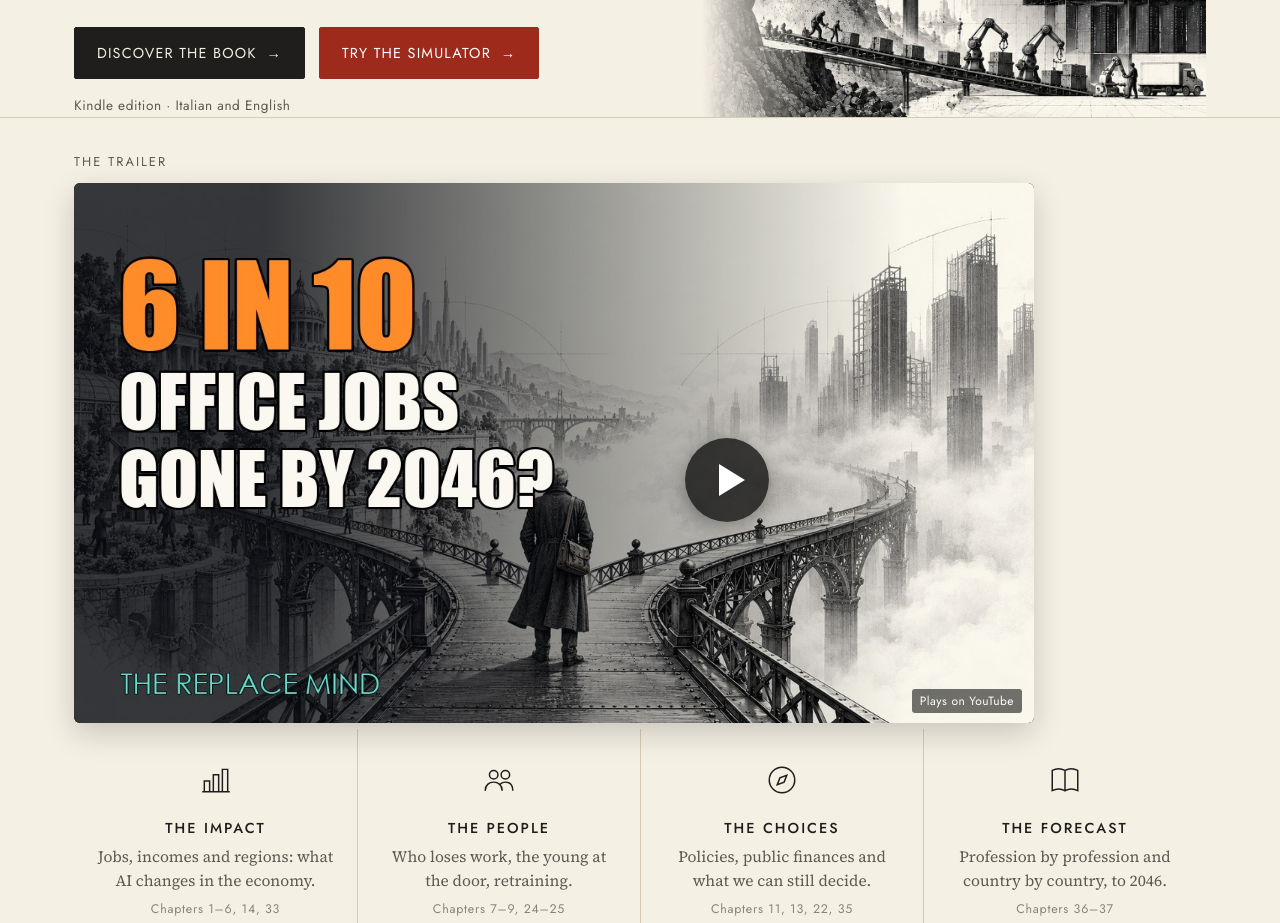
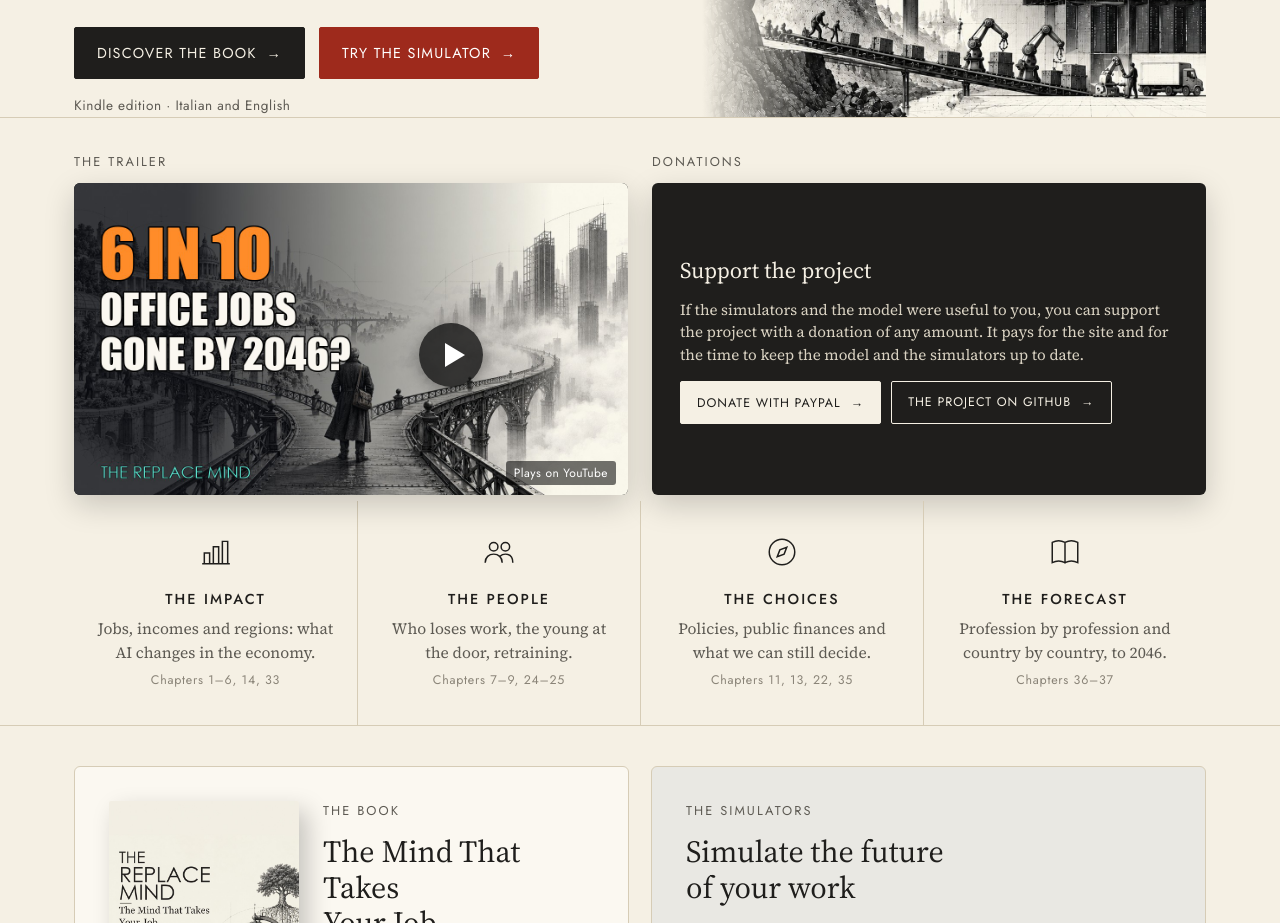
Before and after one commit to 0xENX/aimodel_replication, a plain HTML site: page simulator/index.html in a window 1280 px wide. Shown: the part 631-1554 px from the top of the page. Drawn offline with Linux system fonts and the light colour scheme; no server answers.

Commit message:
Home: smaller trailer, support box beside it with PayPal and GitHub

```diff
--- a/simulator/home.css
+++ b/simulator/home.css
@@ -203,14 +203,31 @@ html[lang="en"] #ed-it { display: none; }
 }
 
 /* book trailer: a still with a play button, the YouTube player loads on click */
+/* home: the trailer and, beside it, a box of the same size to support the project */
+.trailer-row { display: grid; grid-template-columns: repeat(2, minmax(0, 640px)); grid-template-areas: "e1 e2" "t s"; column-gap: 24px; }
+.trailer-row .e-trailer { grid-area: e1; } .trailer-row .trailer { grid-area: t; } .trailer-row .e-support { grid-area: e2; } .trailer-row .support { grid-area: s; }
+.support { background: var(--ink); color: var(--paper); border-radius: 6px; padding: 20px 28px; display: flex; flex-direction: column; justify-content: center; align-items: flex-start; gap: 10px; aspect-ratio: 16 / 9; box-shadow: 0 10px 30px rgba(0, 0, 0, .18); }
+.support h2 { font-weight: 400; margin: 0; font-size: 1.4rem; }
+.support p { margin: 0; color: #d9d2c2; font-size: .95rem; line-height: 1.5; }
+.support[hidden], .trailer-row .eyebrow[hidden] { display: none; }
+.support .btns { display: flex; flex-wrap: wrap; gap: 10px; margin-top: 4px; }
+.support .btn { padding: 11px 16px; font-size: .78rem; }
+.support .btn:not(.paper) { border-color: var(--paper); color: var(--paper); }
+.support .btn:not(.paper):hover { background: var(--paper); color: var(--ink); }
+.btn.paper { background: var(--paper); border-color: var(--paper); color: var(--ink); }
+@media (max-width: 1100px) { .support { aspect-ratio: auto; } .trailer-row { grid-template-columns: minmax(0, 640px); grid-template-areas: "e1" "t" "e2" "s"; } .trailer-row .e-support { margin-top: 28px; } }
+.donate-dialog { border: 0; border-radius: 8px; padding: 34px 20px 16px; width: min(420px, calc(100vw - 32px)); background: var(--paper); color: var(--ink); }
+.donate-dialog::backdrop { background: rgba(0, 0, 0, .55); }
+.donate-dialog .close { position: absolute; top: 6px; right: 10px; border: 0; background: none; font-size: 1.6rem; line-height: 1; cursor: pointer; color: var(--ink); }
+.donate-dialog .paypal { min-height: 120px; }
 .trailer-sec { padding: 34px 0 6px; }
 .trailer-sec .eyebrow { margin-bottom: 12px; }
-.trailer { position: relative; max-width: 960px; aspect-ratio: 16 / 9; border-radius: 6px; overflow: hidden; background: #0b0b0b; box-shadow: 0 10px 30px rgba(0, 0, 0, .18); }
+.trailer { position: relative; max-width: 640px; aspect-ratio: 16 / 9; border-radius: 6px; overflow: hidden; background: #0b0b0b; box-shadow: 0 10px 30px rgba(0, 0, 0, .18); }
 .trailer iframe, .trailer-play { position: absolute; inset: 0; width: 100%; height: 100%; border: 0; }
 .trailer-play { padding: 0; cursor: pointer; background: none; display: block; }
 .trailer-play img { width: 100%; height: 100%; object-fit: cover; display: block; transition: filter .2s; }
 .trailer-play:hover img { filter: brightness(.88); }
-.trailer-icon { position: absolute; left: 68%; top: 55%; width: 84px; height: 84px; margin: -42px 0 0 -42px; border-radius: 50%; background: rgba(15, 15, 15, .78); box-shadow: 0 4px 18px rgba(0, 0, 0, .35); }
-.trailer-icon::after { content: ""; position: absolute; left: 34px; top: 26px; border-style: solid; border-width: 16px 0 16px 26px; border-color: transparent transparent transparent #fff; }
+.trailer-icon { position: absolute; left: 68%; top: 55%; width: 64px; height: 64px; margin: -32px 0 0 -32px; border-radius: 50%; background: rgba(15, 15, 15, .78); box-shadow: 0 4px 18px rgba(0, 0, 0, .35); }
+.trailer-icon::after { content: ""; position: absolute; left: 26px; top: 20px; border-style: solid; border-width: 12px 0 12px 20px; border-color: transparent transparent transparent #fff; }
 .trailer-note { position: absolute; right: 12px; bottom: 10px; font-family: var(--sans); font-size: .75rem; letter-spacing: .04em; color: #fff; background: rgba(0, 0, 0, .55); padding: 3px 8px; border-radius: 3px; }
 .trailer-play:focus-visible { outline: 3px solid var(--ink); outline-offset: 3px; }
--- a/simulator/index.html
+++ b/simulator/index.html
@@ -57,9 +57,22 @@
   </section>
 
   <section class="trailer-sec js-trailer-section" hidden>
-    <div class="wrap">
-      <p class="eyebrow">The trailer</p>
+    <div class="wrap trailer-row">
+      <p class="eyebrow e-trailer">The trailer</p>
       <div class="trailer js-trailer"></div>
+      <p class="eyebrow e-support js-donate-section" hidden>Donations</p>
+      <div class="support js-donate-section" id="donate" hidden>
+        <h2>Support the project</h2>
+        <p>If the simulators and the model were useful to you, you can support the project with a donation of any amount. It pays for the site and for the time to keep the model and the simulators up to date.</p>
+        <div class="btns">
+          <button type="button" class="btn paper js-donate-open">Donate with PayPal <span aria-hidden="true">→</span></button>
+          <a class="btn" href="https://github.com/0xENX/aimodel_replication">The project on GitHub <span aria-hidden="true">→</span></a>
+        </div>
+      </div>
+      <dialog class="donate-dialog" id="donate-dialog">
+        <button type="button" class="close js-donate-close" aria-label="Close">×</button>
+        <div id="paypal-donate" class="paypal"></div>
+      </dialog>
     </div>
   </section>
 
@@ -148,6 +161,9 @@
 <script>
 (function () {
   const IT = {
+    "Donations": "Donazioni", "Support the project": "Sostieni il progetto", "Donate with PayPal <span aria-hidden=\"true\">→</span>": "Dona con PayPal <span aria-hidden=\"true\">→</span>", "The project on GitHub <span aria-hidden=\"true\">→</span>": "Il progetto su GitHub <span aria-hidden=\"true\">→</span>",
+    "If the simulators and the model were useful to you, you can support the project with a donation of any amount. It pays for the site and for the time to keep the model and the simulators up to date.":
+      "Se i simulatori e il modello ti sono stati utili, puoi sostenere il progetto con una donazione libera. Serve a pagare il sito e il tempo per tenere aggiornati il modello e i simulatori.",
     "__title": "The ReplaceMind",
     "The book": "Il libro", "Themes": "Temi", "Simulators": "Simulatori", "The author": "L’autore", "Contact": "Contatti",
     "The trailer": "Il trailer",
--- a/simulator/site.js
+++ b/simulator/site.js
@@ -104,22 +104,29 @@ window.siteChrome = function () {
       el.textContent = L("Kindle edition · Italian and English", "Edizione Kindle · in italiano e in inglese");
     });
   }
-  // donations: buttons lead to the box on the book page, where PayPal opens on top of the site
+  // donations (for the simulators, not the book): buttons lead to the box on the home page, where PayPal opens on top of the site
   const button = SITE.paypal && (typeof SITE.paypal.button === "string" ? SITE.paypal.button : (SITE.paypal.button[lang] || SITE.paypal.button.it));
   if (button) {
     document.querySelectorAll(".js-donate").forEach(d => {
-      const u = new URL("libro.html", location.href); u.searchParams.set("lang", lang); u.hash = "donate"; d.href = u.toString(); d.hidden = false;
+      const u = new URL("index.html", location.href); u.searchParams.set("lang", lang); u.hash = "donate"; d.href = u.toString(); d.hidden = false;
     });
     document.querySelectorAll(".js-donate-section").forEach(d => { d.hidden = false; });
-    const box = document.getElementById("paypal-donate");
-    if (box) {
+    // PayPal (its code and cookies) is loaded only when the reader presses "Donate", in a window over the page
+    const box = document.getElementById("paypal-donate"), dlg = document.getElementById("donate-dialog");
+    let loaded = false;
+    const load = () => {
+      if (loaded || !box) return; loaded = true;
       const s = document.createElement("script");
       s.src = "https://www.paypal.com/sdk/js?client-id=" + encodeURIComponent(SITE.paypal.clientId) +
         "&components=hosted-buttons&disable-funding=venmo&currency=EUR&locale=" + (lang === "it" ? "it_IT" : "en_GB");
       s.onload = () => paypal.HostedButtons({ hostedButtonId: button }).render("#paypal-donate");
-      s.onerror = () => { box.textContent = L("PayPal could not be loaded. Please try again later.", "Non è stato possibile caricare PayPal. Riprova più tardi."); };
+      s.onerror = () => { loaded = false; box.textContent = L("PayPal could not be loaded. Please try again later.", "Non è stato possibile caricare PayPal. Riprova più tardi."); };
       document.body.appendChild(s);
-    }
+    };
+    document.querySelectorAll(".js-donate-open").forEach(b => b.addEventListener("click", () => { load(); if (dlg && dlg.showModal) dlg.showModal(); }));
+    document.querySelectorAll(".js-donate-close").forEach(b => b.addEventListener("click", () => dlg.close()));
+    if (dlg) dlg.addEventListener("click", e => { if (e.target === dlg) dlg.close(); });   // click outside the window closes it
+    const c = document.querySelector(".js-donate-close"); if (c) c.setAttribute("aria-label", L("Close", "Chiudi"));
   }
 };
 
```
Also changed, not shown: simulator/privacy.html (+3 -0 lines).
